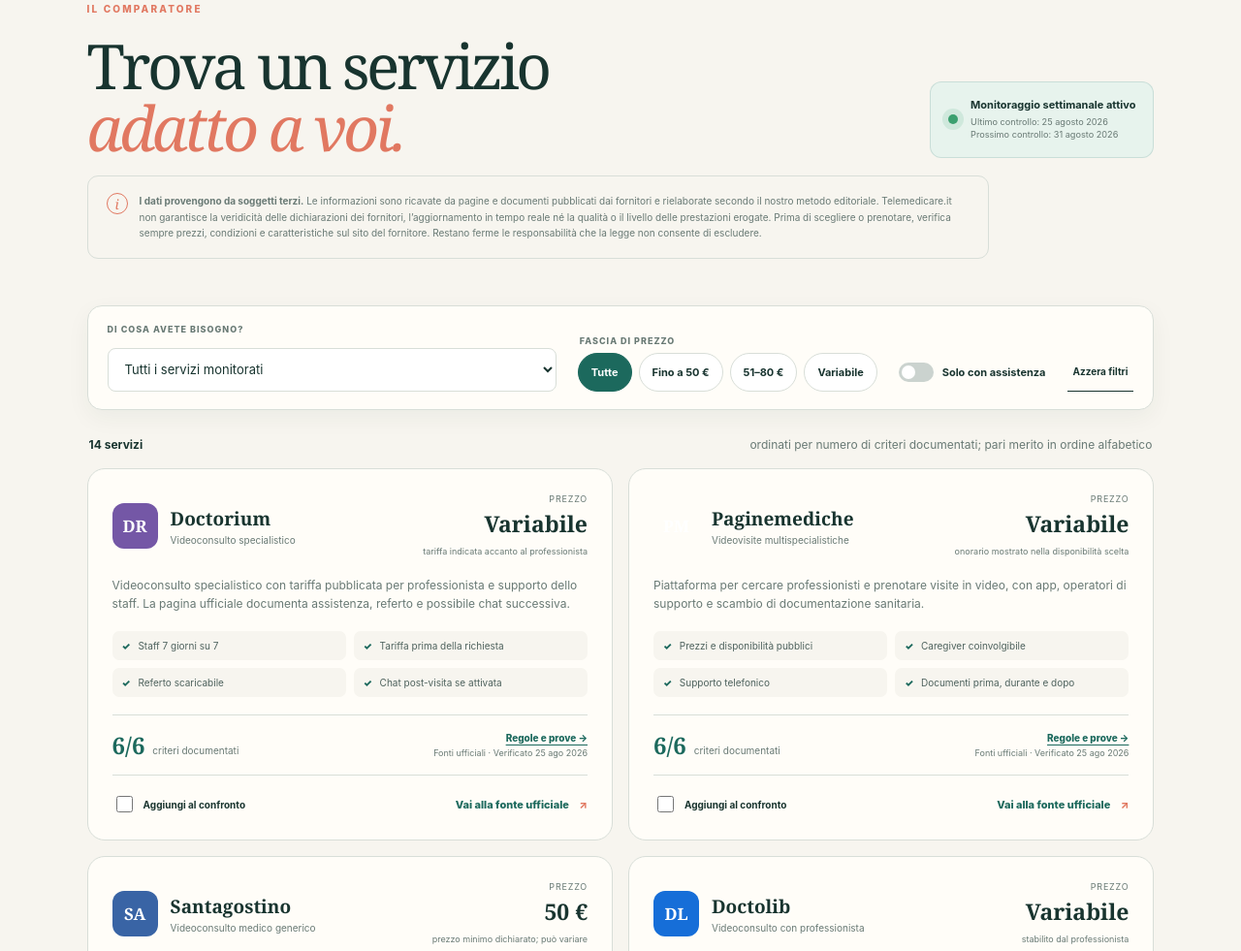
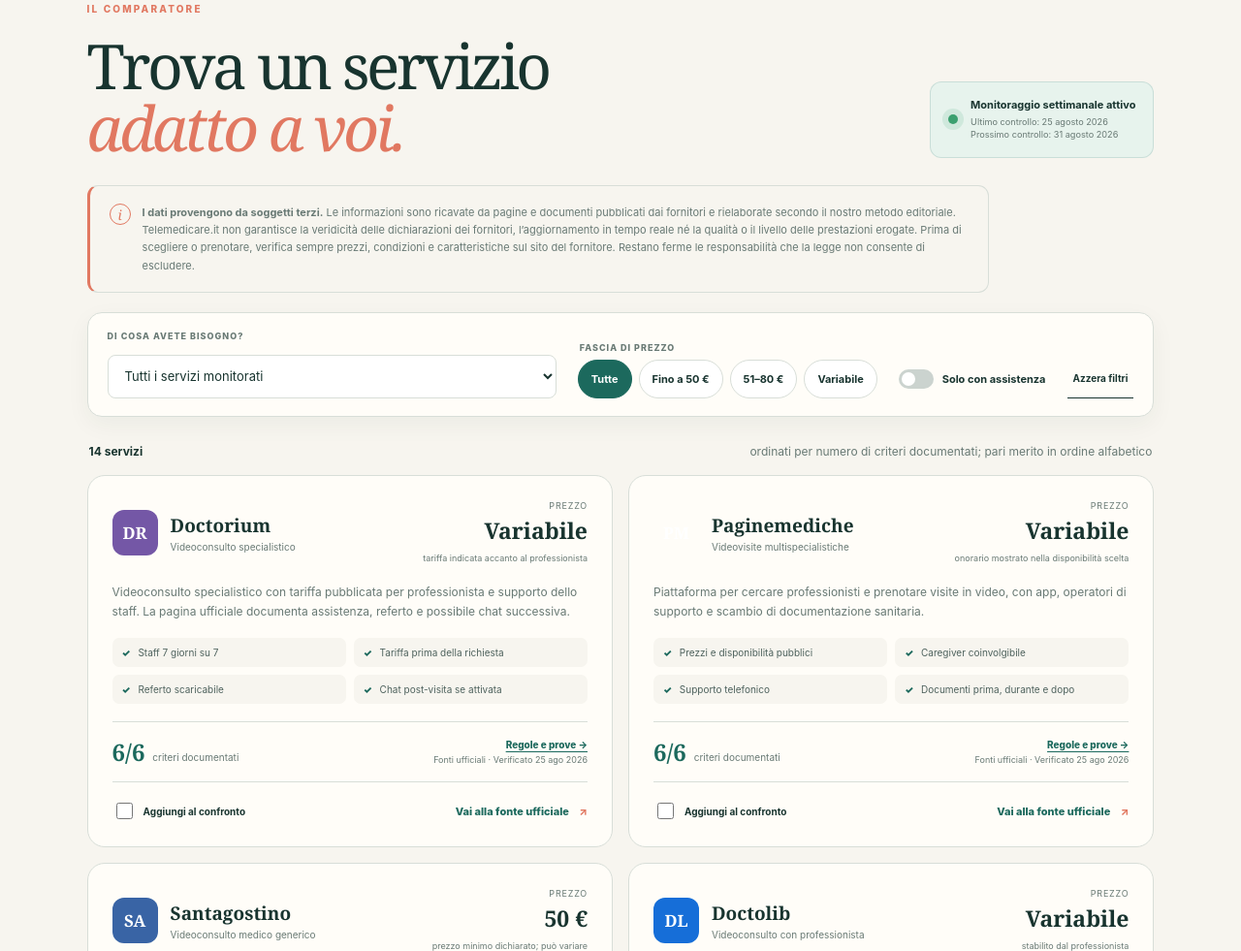
Before and after one commit to ceppi-ai/telemedicare.it, a website: page index.html in a window 1280 px wide. Shown: the part 1737-2718 px from the top of the page at 97% size. Drawn offline with Linux system fonts and the light colour scheme.

Commit message:
Evidenzia l'avvertenza sui dati di terzi

```diff
--- a/styles.css
+++ b/styles.css
@@ -159,7 +159,7 @@ h1 em, h2 em { color: var(--coral); font-weight: 400; }
 .offer-tag { position: absolute; top: 0; right: 22px; transform: translateY(-50%); padding: 5px 9px; border-radius: 999px; background: var(--coral); color: white; text-transform: uppercase; letter-spacing: .7px; font-size: 8px; font-weight: 850; }
 .empty-state { padding: 70px 20px; text-align: center; background: var(--paper); border: 1px dashed var(--line); border-radius: var(--radius); }.empty-state > span { font-size: 37px; color: var(--coral); }.empty-state h3 { margin: 10px 0 5px; font: 600 24px Georgia, serif; }.empty-state p { color: var(--muted); font-size: 12px; }
 .compare-note { max-width: 930px; margin: 23px 0 0; color: var(--muted); font-size: 10px; line-height: 1.6; }.compare-note a { color: var(--green); text-decoration: underline; }
-.data-origin-notice { max-width: 930px; margin-top: 18px; padding: 17px 19px; display: flex; align-items: flex-start; gap: 12px; background: var(--cream); border: 1px solid var(--line); border-radius: 11px; }.data-origin-notice > span { width: 22px; height: 22px; display: grid; place-items: center; flex: 0 0 auto; border: 1px solid var(--coral); border-radius: 50%; color: var(--coral); font: italic 14px Georgia, serif; }.data-origin-notice p { margin: 0; color: var(--muted); font-size: 10px; line-height: 1.65; }
+.data-origin-notice { max-width: 930px; margin-top: 28px; padding: 18px 20px; display: flex; align-items: flex-start; gap: 12px; background: var(--cream); border: 1px solid var(--line); border-left: 3px solid var(--coral); border-radius: 11px; }.data-origin-notice + .filter-panel { margin-top: 20px; }.data-origin-notice > span { width: 22px; height: 22px; display: grid; place-items: center; flex: 0 0 auto; border: 1px solid var(--coral); border-radius: 50%; color: var(--coral); font: italic 14px Georgia, serif; }.data-origin-notice p { margin: 0; color: var(--muted); font-size: 11px; line-height: 1.65; }
 
 .guide { display: grid; grid-template-columns: .88fr 1.12fr; gap: 10%; background: var(--green); color: white; }
 .kicker.light { color: var(--coral-soft); }.guide-copy h2 { letter-spacing: -2.5px; }.guide-copy h2 em { color: var(--coral-soft); }.guide-copy > p:not(.kicker) { max-width: 470px; color: #c5d8d3; font-size: 13px; line-height: 1.7; }.guide-copy .button { margin-top: 24px; }
```
